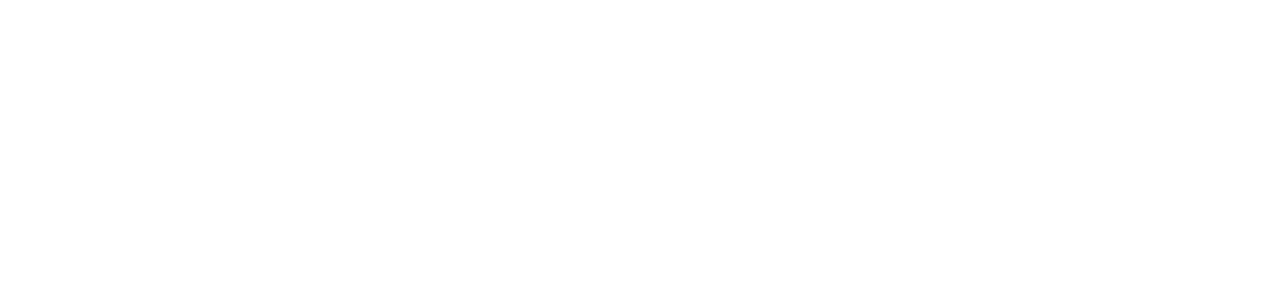
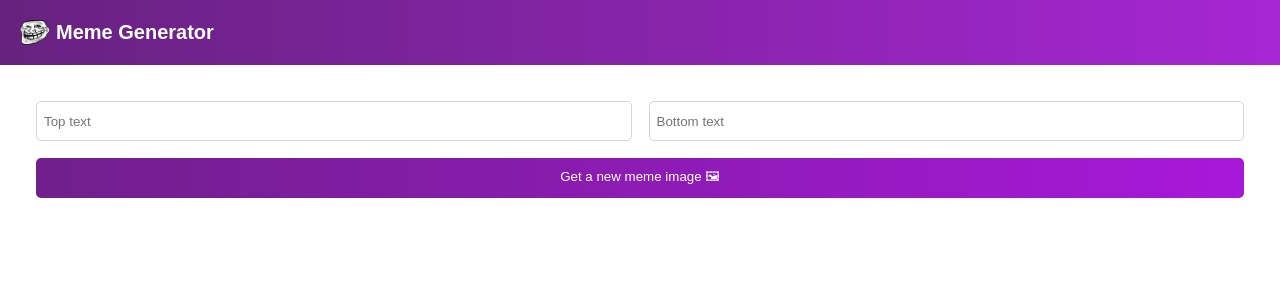
Before and after one commit to adityash1/meme-generator, a React (Create React App) app: page / in a window 1280 px wide. Shown: the top 300 px of the page. Built offline with nearby package versions, Linux system fonts and the light colour scheme.

Commit message:
added css & setup components

```diff
--- a/src/App.js
+++ b/src/App.js
@@ -1,6 +1,11 @@
+import Header from "./components/Header";
+import Meme from "./components/Meme";
+
 export default function App() {
   return (
     <>
+      <Header />
+      <Meme />
     </>
   );
 }
--- /dev/null
+++ b/src/components/Header.js
@@ -0,0 +1,12 @@
+export default function Header() {
+    return (
+        <header className="header">
+            <img
+                src="/images/troll-face.png"
+                className="header--image"
+                alt="troll-face"
+            />
+            <h2 className="header--title">Meme Generator</h2>
+        </header>
+    )
+}
--- /dev/null
+++ b/src/components/Meme.js
@@ -0,0 +1,23 @@
+export default function Meme() {
+    return (
+        <main>
+            <div className="form">
+                <input
+                    type="text"
+                    placeholder="Top text"
+                    className="form--input"
+                />
+                <input
+                    type="text"
+                    placeholder="Bottom text"
+                    className="form--input"
+                />
+                <button
+                    className="form--button"
+                >
+                    Get a new meme image 🖼
+                </button>
+            </div>
+        </main>
+    )
+}
--- a/src/index.js
+++ b/src/index.js
@@ -1,5 +1,6 @@
 import React from "react"
 import ReactDOM from "react-dom"
 import App from "./App"
+import "./style.css"
 
 ReactDOM.render(<App />, document.getElementById("root"))
--- a/src/style.css
+++ b/src/style.css
@@ -0,0 +1,59 @@
+* {
+  box-sizing: border-box;
+}
+
+body {
+  font-family: "Karla", sans-serif;
+  margin: 0;
+}
+
+main {
+  padding: 36px;
+}
+
+.header {
+  display: flex;
+  align-items: center;
+  height: 65px;
+  background: linear-gradient(90deg, #672280 1.18%, #A626D3 100%);
+  color: white;
+  padding: 20px;
+}
+
+.header--image {
+  height: 100%;
+  margin-right: 6px;
+}
+
+.header--title {
+  font-size: 1.25rem;
+  margin-right: auto;
+}
+
+.header--project {
+  font-size: 0.75rem;
+  font-weight: 500;
+}
+
+.form {
+  display: grid;
+  grid-template: 40px 40px / 1fr 1fr;
+  gap: 17px;
+}
+
+.form--input {
+  font-family: "Karla", sans-serif;
+  border-radius: 5px;
+  border: 1px solid #D5D4D8;
+  text-indent: 5px;
+}
+
+.form--button {
+  grid-column: 1 / -1;
+  font-family: "Karla", sans-serif;
+  border-radius: 5px;
+  background: linear-gradient(90.41deg, #711F8D 1.14%, #A818DA 100%);
+  color: white;
+  border: none;
+  cursor: pointer;
+}
```
Also changed, not shown: public/images/troll-face.png (added).
